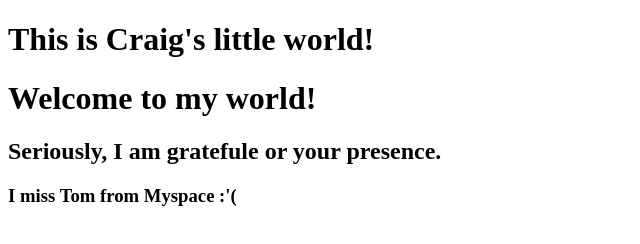
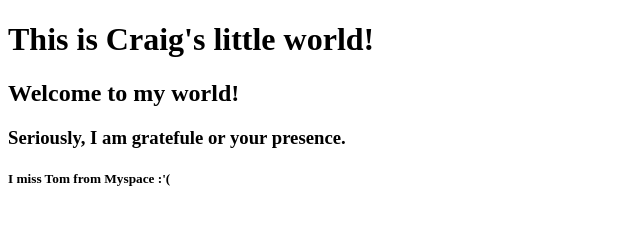
Before and after one commit to singercraigmichael/singercraigmichael.github.io, a plain HTML site: page index.html in a window 1280 px wide. Shown: the whole page, without its empty margins (0-640 px from the left). Drawn offline with Linux system fonts and the light colour scheme.

Commit message:
Update index.html

```diff
--- a/index.html
+++ b/index.html
@@ -10,15 +10,15 @@
 	</head>
 
 	<body>
-		<h1>
+		<h2>
 		Welcome to my world!
-		</h1>
-
-		<h2>
-		Seriously, I am gratefule or your presence.
 		</h2>
 
-		<h3> I miss Tom from Myspace :'( </h3>
+		<h3>
+		Seriously, I am gratefule or your presence.
+		</h3>
+
+		<h5> I miss Tom from Myspace :'( </h5>
 	</body>
 
 </html>
```
